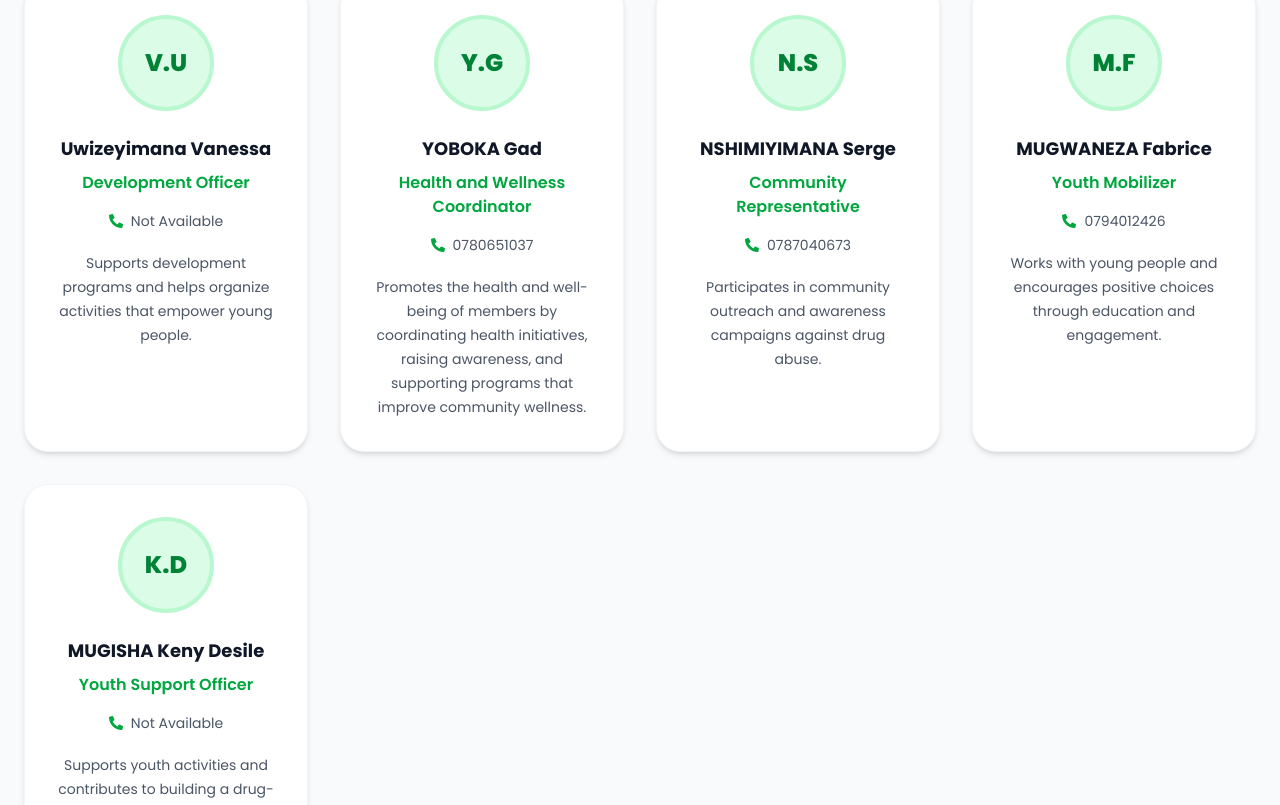
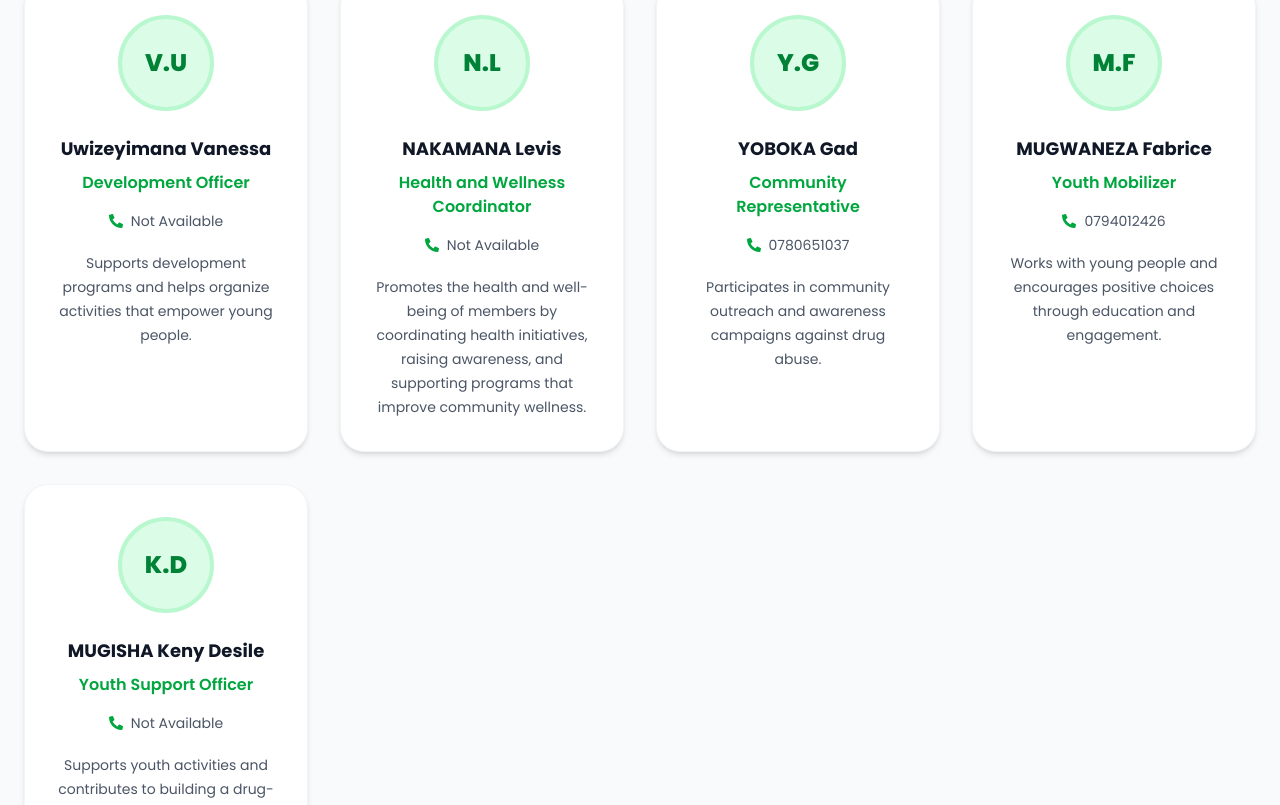
Before and after one commit to IsingizweBonheur/say-no, a React (Vite) app in the folder frontend/: page /about in a window 1280 px wide. Shown: the part 4380-5185 px from the top of the page. Built offline with nearby package versions, Linux system fonts and the light colour scheme.

Commit message:
Update team member details in leader.jsx

```diff
--- a/frontend/src/pages/leader.jsx
+++ b/frontend/src/pages/leader.jsx
@@ -52,19 +52,19 @@ export default function Leader() {
     },
 
     {
-      name: "YOBOKA Gad",
-      short: "Y.G",
+      name: "NAKAMANA Levis",
+      short: "N.L",
       role: "Health and Wellness Coordinator",
-      phone: "0780651037",
+      phone: "Not Available",
       description:
         "Promotes the health and well-being of members by coordinating health initiatives, raising awareness, and supporting programs that improve community wellness.",
     },
 
     {
-      name: "NSHIMIYIMANA Serge",
-      short: "N.S",
+      name: "YOBOKA Gad",
+      short: "Y.G",
       role: "Community Representative",
-      phone: "0787040673",
+      phone: "0780651037",
       description:
         "Participates in community outreach and awareness campaigns against drug abuse.",
     },
```
